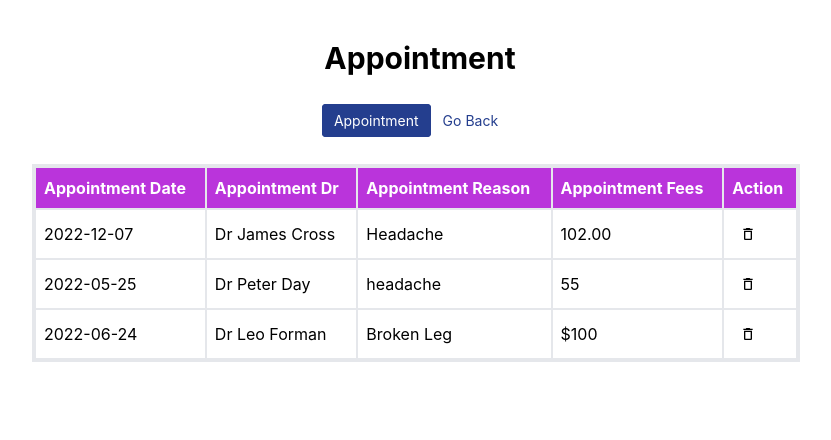
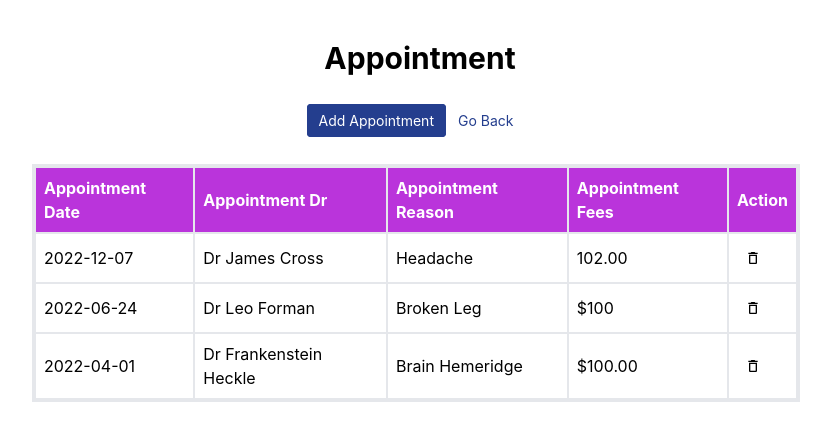
Before and after one commit to Andrew3586/Doctors, a React (Create React App) app: page /appointments in a window 1280 px wide. Shown: the top 440 px of the page, without its empty margins (224-1055 px from the left). Built offline with nearby package versions, Linux system fonts and the light colour scheme; data requests are answered from the project's data file.

Commit message:
last update

```diff
--- a/db.json
+++ b/db.json
@@ -34,18 +34,18 @@
       "appointmentDoctor": "Dr James Cross"
     },
     {
-      "id": 0.6386498033564105,
-      "appointmentDate": "2022-05-25",
-      "appointmentFees": "55",
-      "appointmentReason": "headache",
-      "appointmentDoctor": "Dr Peter Day"
-    },
-    {
       "id": 0.6494374416043607,
       "appointmentDate": "2022-06-24",
       "appointmentFees": "$100",
       "appointmentReason": "Broken Leg",
       "appointmentDoctor": "Dr Leo Forman"
+    },
+    {
+      "id": 0.972838584246025,
+      "appointmentDate": "2022-04-01",
+      "appointmentFees": "$100.00",
+      "appointmentReason": "Brain Hemeridge",
+      "appointmentDoctor": "Dr Frankenstein Heckle"
     }
   ]
 }
--- a/package.json
+++ b/package.json
@@ -7,6 +7,7 @@
     "@testing-library/react": "^13.4.0",
     "@testing-library/user-event": "^13.5.0",
     "axios": "^1.2.5",
+    "firebase": "^9.17.1",
     "json-server": "^0.17.1",
     "react": "^18.2.0",
     "react-dom": "^18.2.0",
--- /dev/null
+++ b/src/Firebase/config.js
@@ -0,0 +1,24 @@
+// Import the functions you need from the SDKs you need
+import { initializeApp } from "firebase/app";
+import { getFirestore } from "firebase/firestore";
+// TODO: Add SDKs for Firebase products that you want to use
+// https://firebase.google.com/docs/web/setup#available-libraries
+
+// Your web app's Firebase configuration
+// For Firebase JS SDK v7.20.0 and later, measurementId is optional
+const firebaseConfig = {
+  apiKey: "AIzaSyBBoMo9LcSW2JIsf5_v2_cN0pSwpoxzxpw",
+  authDomain: "doctors-c2132.firebaseapp.com",
+  projectId: "doctors-c2132",
+  storageBucket: "doctors-c2132.appspot.com",
+  messagingSenderId: "500679494800",
+  appId: "1:500679494800:web:2c3aeb825a05425090dc15",
+  measurementId: "G-P311BZEZHV"
+};
+
+// Initialize Firebase
+const app = initializeApp(firebaseConfig);
+// Initialize Cloud Firestore and get a reference to the service
+const db = getFirestore(app);
+
+export {db}
--- a/src/pages/Appointment.jsx
+++ b/src/pages/Appointment.jsx
@@ -11,7 +11,7 @@ const Appointment = () => {
           to="/addappointment"
           className="flex-shrink-0 bg-[#243e8e] hover:bg-[#323754] border-[#243e8e] hover:border-[#323754] text-sm border-4 text-white py-1 px-2 rounded duration-300"
         >
-          Appointment
+          Add Appointment
         </Link>
         <Link
           to="/"
```
Also changed, not shown: 1 other file (tests, documents, lock files or other folders).
